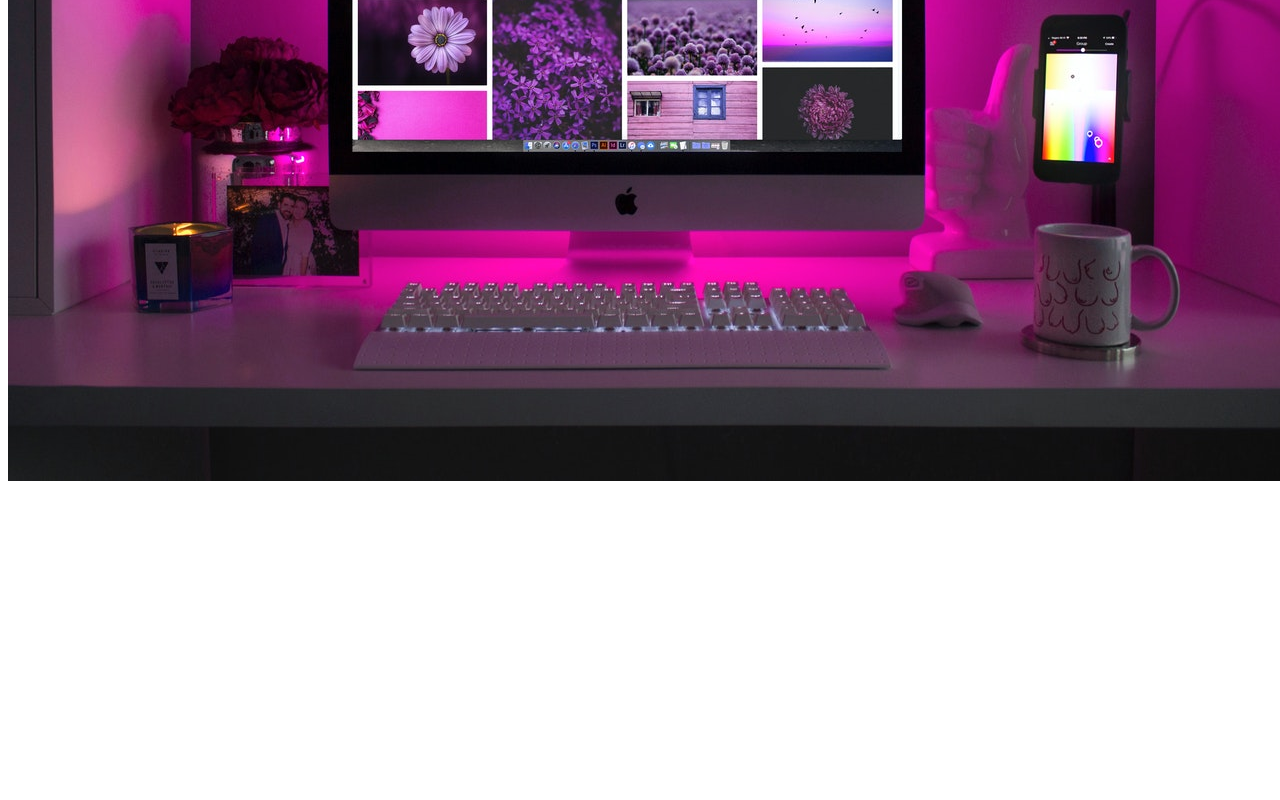
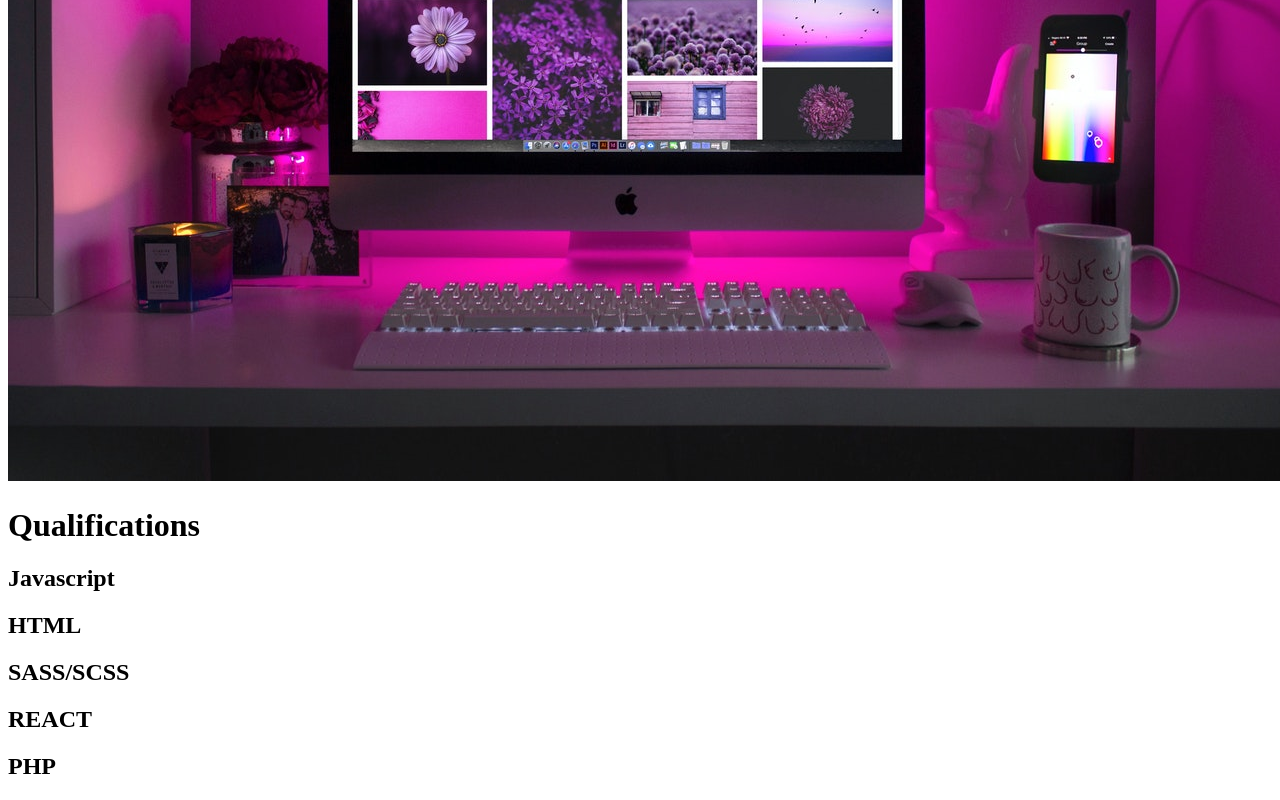
Before and after one commit to Jesuss27/React-Capture-Portfolio, a React (Create React App) app: page / in a window 1280 px wide. Shown: the part 2101-2901 px from the top of the page. Before the commit the page ends 2594 px from the top, so only its background shows below. Built offline with nearby package versions, Linux system fonts and the light colour scheme.

Commit message:
FaqSection

```diff
--- /dev/null
+++ b/src/components/FaqSection.js
@@ -0,0 +1,29 @@
+import React from "react" ;
+
+const FaqSection = () => {
+    return(
+        <div className="faq">
+            <h1>Qualifications</h1>
+            <div className="proficiencies">
+                <div className="proficiency">
+                    <h2>Javascript</h2>
+                </div>
+                <div className="proficiency">
+                    <h2>HTML</h2>
+                </div>
+                <div className="proficiency">
+                    <h2>SASS/SCSS</h2>
+                </div>
+                <div className="proficiency">
+                    <h2>REACT</h2>
+                </div>
+                <div className="proficiency">
+                    <h2>PHP</h2>
+                </div>
+            </div>
+        </div>
+
+    )
+}
+
+export default FaqSection
--- a/src/pages/AboutUs.js
+++ b/src/pages/AboutUs.js
@@ -1,12 +1,14 @@
 import React from "react";
 import AboutSection from "../components/AboutSection"
 import ServicesSection from "../components/ServicesSection"
+import FaqSection from "../components/FaqSection"
 
 const AboutUs = () => {
     return(
         <>
         <AboutSection />
         <ServicesSection />
+        <FaqSection />
         </>
     )
 }
```
